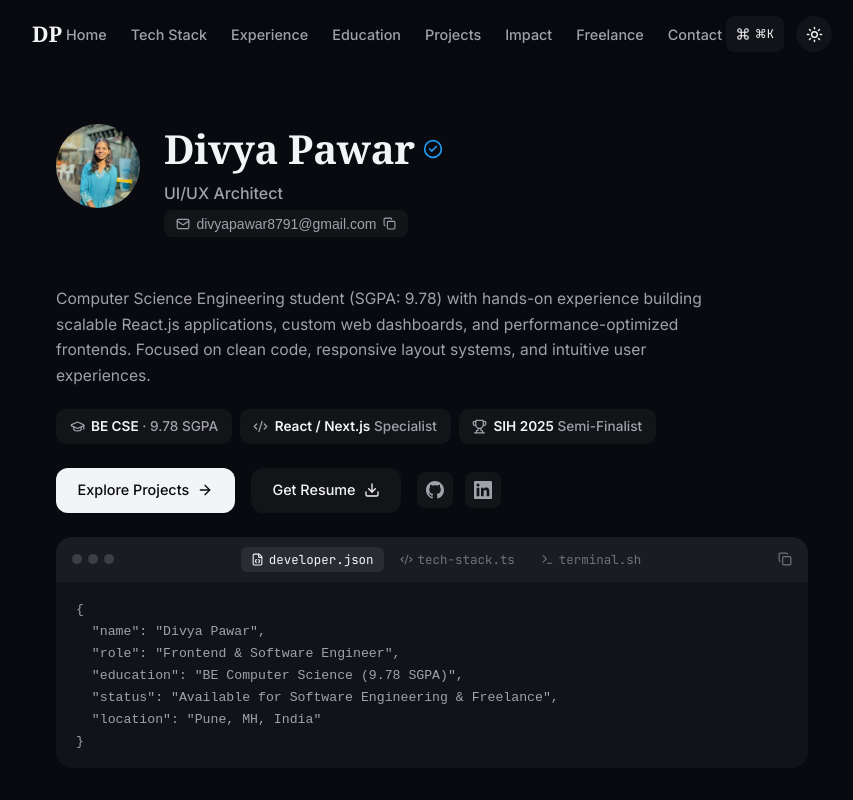
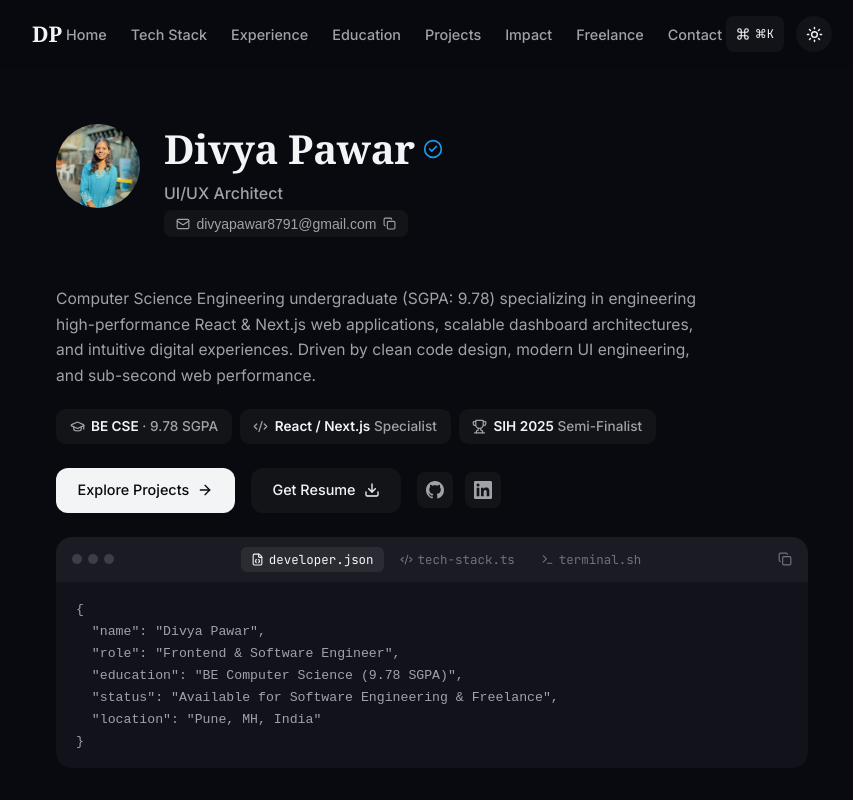
Before and after one commit to DIVYA-PAWAR-03/PortFolio2026, a React (Vite) app: page / in a window 1280 px wide. Shown: the top 800 px of the page, without its empty margins (208-1061 px from the left). Built offline with nearby package versions, Linux system fonts and the light colour scheme; a web font is replaced by a local one.

Commit message:
docs: update hero description with professional copy

```diff
--- a/src/components/Hero.tsx
+++ b/src/components/Hero.tsx
@@ -101,7 +101,7 @@ export default function Hero({ onShowToast }: HeroProps) {
           className="hero-content"
         >
           <p className="hero-description">
-            Computer Science Engineering student (SGPA: 9.78) with hands-on experience building scalable React.js applications, custom web dashboards, and performance-optimized frontends. Focused on clean code, responsive layout systems, and intuitive user experiences.
+            Computer Science Engineering undergraduate (SGPA: 9.78) specializing in engineering high-performance React &amp; Next.js web applications, scalable dashboard architectures, and intuitive digital experiences. Driven by clean code design, modern UI engineering, and sub-second web performance.
           </p>
 
           <div className="hero-quick-stats">
```
